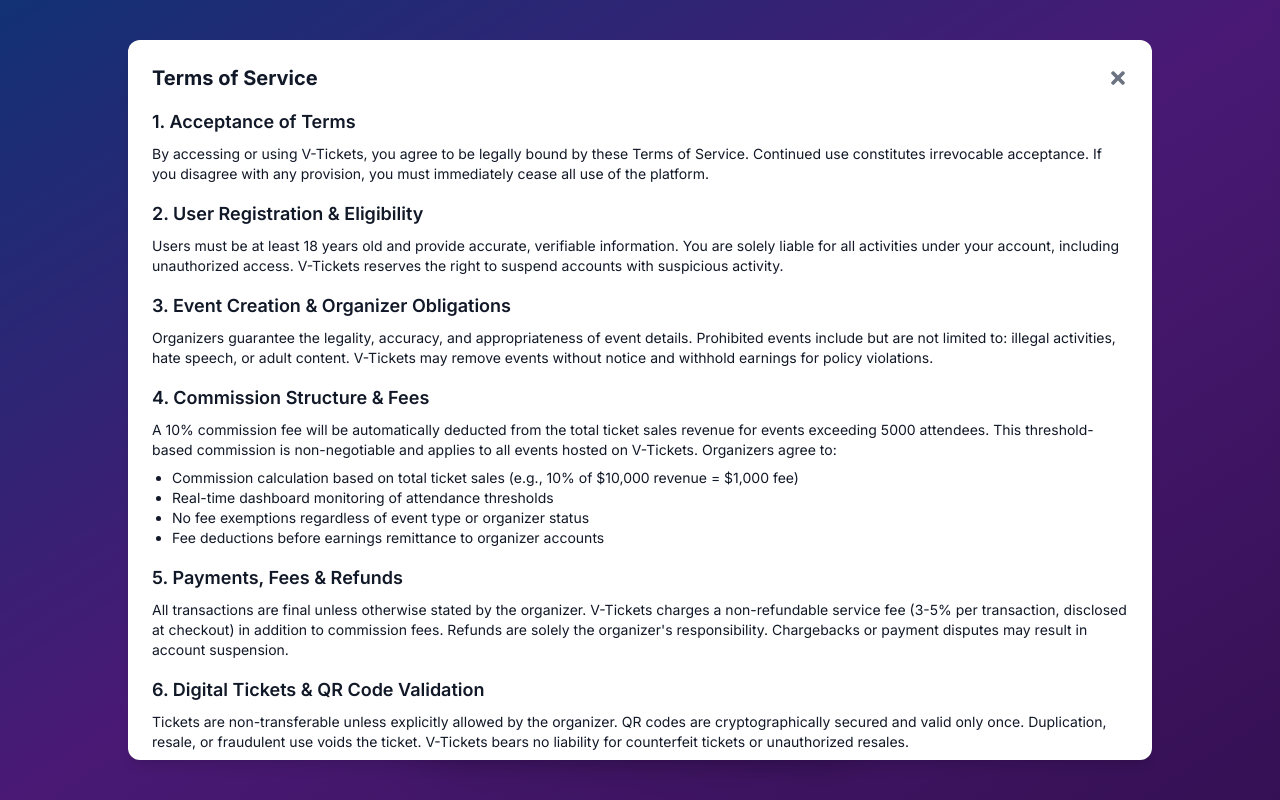
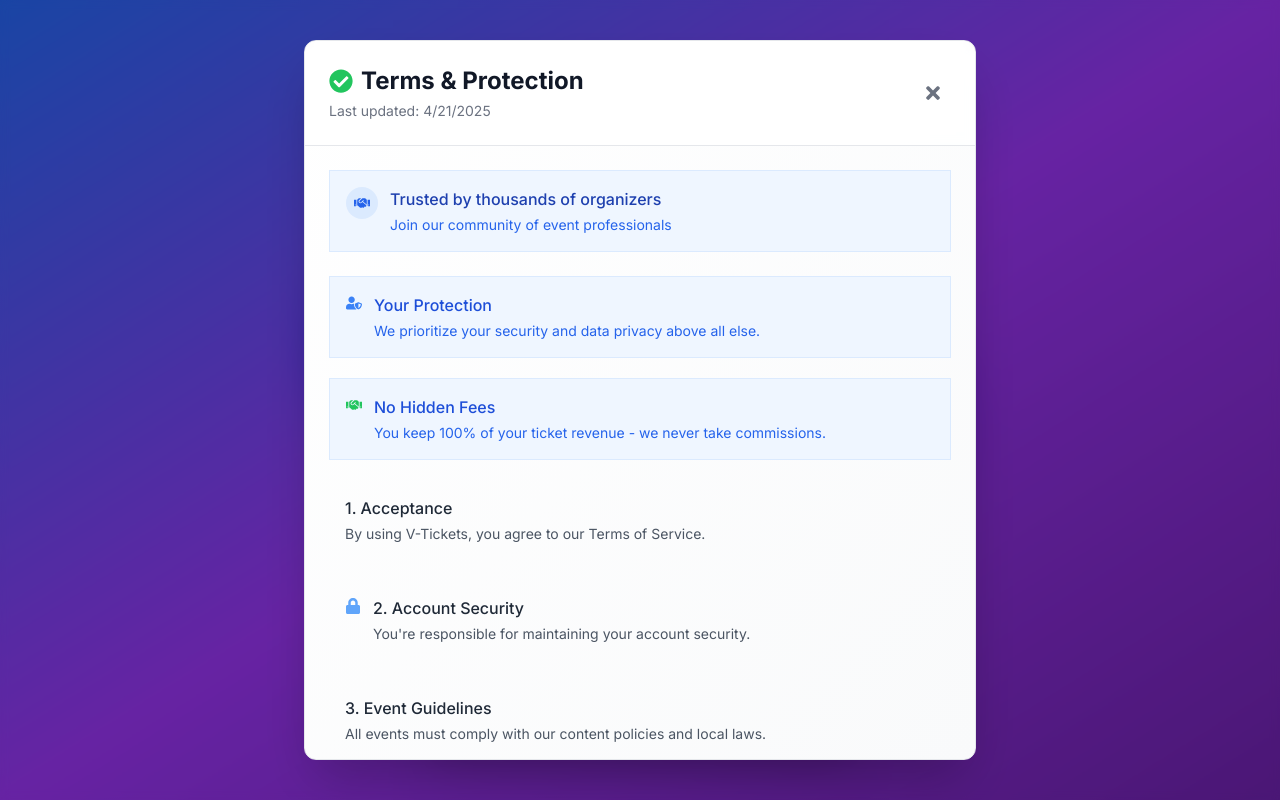
Before and after one commit to JabulaniUsen/Virtual-Ticket, a Next.js app: page /auth/signup in a window 1280 px wide. Both pictures are taken after a click on the button "Terms and Conditions". Built offline with nearby package versions, Linux system fonts and the light colour scheme; no server answers; a web font is replaced by a local one.

Commit message:
feat: enhance terms of service component with improved layout, icons, and performance optimizations

```diff
--- a/src/app/components/home/agreeTerms.tsx
+++ b/src/app/components/home/agreeTerms.tsx
@@ -1,120 +1,133 @@
-import React from 'react';
-import { FaTimes } from 'react-icons/fa';
+import React, { useMemo } from 'react';
+import { FaTimes, FaCheckCircle, FaHandshake, FaLock, FaUserShield } from 'react-icons/fa';
 
 interface AgreeTermsProps {
   onClose: () => void;
 }
 
 const AgreeTerms: React.FC<AgreeTermsProps> = ({ onClose }) => {
-  const sections = [
+  // Memoize sections for performance
+  const sections = useMemo(() => [
     {
-      title: "1. Acceptance of Terms",
-      content:
-        "By accessing or using V-Tickets, you agree to be legally bound by these Terms of Service. Continued use constitutes irrevocable acceptance. If you disagree with any provision, you must immediately cease all use of the platform."
+      title: "Your Protection",
+      icon: <FaUserShield className="text-blue-500" />,
+      content: "We prioritize your security and data privacy above all else.",
+      highlight: true
     },
     {
-      title: "2. User Registration & Eligibility",
-      content:
-        "Users must be at least 18 years old and provide accurate, verifiable information. You are solely liable for all activities under your account, including unauthorized access. V-Tickets reserves the right to suspend accounts with suspicious activity."
+      title: "No Hidden Fees",
+      icon: <FaHandshake className="text-green-500" />,
+      content: "You keep 100% of your ticket revenue - we never take commissions.",
+      highlight: true
     },
     {
-      title: "3. Event Creation & Organizer Obligations",
-      content:
-        "Organizers guarantee the legality, accuracy, and appropriateness of event details. Prohibited events include but are not limited to: illegal activities, hate speech, or adult content. V-Tickets may remove events without notice and withhold earnings for policy violations."
+      title: "1. Acceptance",
+      content: "By using V-Tickets, you agree to our Terms of Service."
     },
     {
-      title: "4. Commission Structure & Fees",
-      content:
-        "A 10% commission fee will be automatically deducted from the total ticket sales revenue for events exceeding 5000 attendees. This threshold-based commission is non-negotiable and applies to all events hosted on V-Tickets. Organizers agree to:",
-      subpoints: [
-        "Commission calculation based on total ticket sales (e.g., 10% of $10,000 revenue = $1,000 fee)",
-        "Real-time dashboard monitoring of attendance thresholds",
-        "No fee exemptions regardless of event type or organizer status",
-        "Fee deductions before earnings remittance to organizer accounts"
-      ]
+      title: "2. Account Security",
+      icon: <FaLock className="text-blue-400" />,
+      content: "You're responsible for maintaining your account security."
     },
     {
-      title: "5. Payments, Fees & Refunds",
-      content:
-        "All transactions are final unless otherwise stated by the organizer. V-Tickets charges a non-refundable service fee (3-5% per transaction, disclosed at checkout) in addition to commission fees. Refunds are solely the organizer's responsibility. Chargebacks or payment disputes may result in account suspension.",
+      title: "3. Event Guidelines",
+      content: "All events must comply with our content policies and local laws."
     },
     {
-      title: "6. Digital Tickets & QR Code Validation",
-      content:
-        "Tickets are non-transferable unless explicitly allowed by the organizer. QR codes are cryptographically secured and valid only once. Duplication, resale, or fraudulent use voids the ticket. V-Tickets bears no liability for counterfeit tickets or unauthorized resales."
+      title: "4. Ticket Sales",
+      content: "Organizers receive full ticket revenue minus payment processor fees."
     },
     {
-      title: "7. Data Privacy & Security",
-      content:
-        "User data is processed per our Privacy Policy and applicable laws. We may share data with organizers for event management but are not responsible for their misuse. By using V-Tickets, you consent to transactional and security-related communications."
-    },
-    {
-      title: "8. Intellectual Property",
-      content:
-        "All platform content (code, designs, trademarks) is owned by V-Tickets or licensors. Organizers retain ownership of event content but grant V-Tickets a global, royalty-free license to display and distribute it for operational purposes."
-    },
-    {
-      title: "9. Service Availability & Disclaimers",
-      content:
-        "V-Tickets is provided 'as is' without warranties of merchantability, fitness, or accuracy. We reserve the right to modify, suspend, or terminate services without liability, including for maintenance, security, or force majeure events."
-    },
-    {
-      title: "10. Limitation of Liability",
-      content:
-        "In no event shall V-Tickets’ liability exceed the total fees paid by the user in the preceding 12 months. We exclude liability for indirect, consequential, or punitive damages, including event cancellations, attendee injuries, or organizer misconduct."
-    },
-    {
-      title: "11. Modifications & Governing Law",
-      content:
-        "Terms may be updated at any time, with material changes notified via email or in-app alerts. Continued use after 30 days constitutes acceptance. Disputes are governed by the laws of [Your Jurisdiction], with exclusive jurisdiction in [Your Court Location]."
-    },
-    {
-      title: "12. Termination & Enforcement",
-      content:
-        "V-Tickets may terminate access for breaches of these terms, with or without notice. Organizers forfeit unpaid earnings upon termination for violations. Surviving clauses include Liability, IP, and Dispute Resolution."
-    },
-    {
-      title: "13. Contact & Dispute Resolution",
-      content: <>For disputes, contact us at <a href="mailto:support@vtickets.site" className="text-blue-500 underline">support@vtickets.site</a> within 30 days of the issue. Failure to resolve amicably may lead to binding arbitration in [Your Jurisdiction], waiving class-action rights.</>
+      title: "5. Final Sales",
+      content: "All ticket purchases are final unless required by law."
     }
-  ];
+  ], []);
 
   return (
-    <div className="fixed inset-0 flex items-center justify-center bg-black text-gray-900 bg-opacity-50 z-50">
-      <div className="bg-white p-6 rounded-lg sm:rounded-xl shadow-lg w-full max-w-5xl overflow-y-auto max-h-[96vh] sm:max-h-[90vh]">
-        <div className="flex justify-between items-center mb-4">
-          <h2 className="text-xl font-bold">Terms of Service</h2>
-          <button onClick={onClose} className="text-gray-500 hover:text-gray-700">
-            <FaTimes className="text-xl" />
-          </button>
+    <div className="fixed inset-0 flex items-center justify-center bg-black/30 backdrop-blur-sm z-50 animate-fadeIn">
+      <div className="bg-gradient-to-br from-white to-gray-50 dark:from-gray-800 dark:to-gray-900 rounded-xl shadow-2xl w-full max-w-2xl mx-4 max-h-[90vh] overflow-y-auto border border-gray-200 dark:border-gray-700">
+        {/* Header with psychological triggers */}
+        <div className="sticky top-0 bg-white/80 dark:bg-gray-800/80 backdrop-blur-sm p-6 border-b border-gray-200 dark:border-gray-700 z-10">
+          <div className="flex justify-between items-center">
+            <div>
+              <h2 className="text-2xl font-bold text-gray-900 dark:text-white flex items-center gap-2">
+                <FaCheckCircle className="text-green-500" />
+                <span>Terms & Protection</span>
+              </h2>
+              <p className="text-sm text-gray-500 dark:text-gray-400 mt-1">
+                Last updated: {new Date().toLocaleDateString()}
+              </p>
+            </div>
+            <button
+              onClick={onClose}
+              className="p-2 rounded-full hover:bg-gray-100 dark:hover:bg-gray-700 transition-colors"
+              aria-label="Close terms"
+            >
+              <FaTimes className="text-gray-500 dark:text-gray-400 text-xl" />
+            </button>
+          </div>
         </div>
-        {sections.map((section, index) => (
-          <div key={index} className="mb-4">
-            <h3 className="text-lg font-semibold">{section.title}</h3>
-            <p className="text-sm mt-2">{section.content}</p>
-            {section.subpoints && (
-              <ul className="list-disc pl-5 mt-2">
-                {section.subpoints.map((point, subIndex) => (
-                  <li key={subIndex} className="text-sm">{point}</li>
-                ))}
-              </ul>
-            )}
+
+        {/* Content with visual hierarchy */}
+        <div className="p-6 space-y-6">
+          {/* Social proof badge */}
+          <div className="bg-blue-50 dark:bg-blue-900/20 rounded-lg p-4 border border-blue-100 dark:border-blue-800 flex items-start gap-3">
+            <div className="bg-blue-100 dark:bg-blue-800 p-2 rounded-full">
+              <FaHandshake className="text-blue-600 dark:text-blue-300" />
+            </div>
+            <div>
+              <h3 className="font-medium text-blue-800 dark:text-blue-200">Trusted by thousands of organizers</h3>
+              <p className="text-sm text-blue-600 dark:text-blue-300 mt-1">
+                Join our community of event professionals
+              </p>
+            </div>
           </div>
-        ))}
-      <div className="mt-8 border-t pt-6">
-          <p className="text-sm text-gray-600 mb-4">
-            By clicking &quot;Accept & Continue&quot;, you acknowledge that you have read, understood, and agree to be bound by these Terms of Service. This agreement constitutes a legally binding document between you and V-Tickets.
-          </p>
-          <button
-            onClick={onClose}
-            className="w-full md:w-auto py-3 px-6 bg-blue-600 text-white rounded-lg hover:bg-blue-700 transition-colors font-medium text-sm"
-          >
-            Accept & Continue
-          </button>
+
+          {/* Terms sections */}
+          <div className="space-y-5">
+            {sections.map((section, index) => (
+              <div
+                key={index}
+                className={`p-4 rounded-lg transition-all ${section.highlight ? 'bg-blue-50 dark:bg-blue-900/10 border border-blue-100 dark:border-blue-800' : 'hover:bg-gray-50 dark:hover:bg-gray-800/50'}`}
+              >
+                <div className="flex items-start gap-3">
+                  {section.icon && (
+                    <div className={`mt-0.5 ${section.highlight ? 'text-blue-500' : 'text-gray-400'}`}>
+                      {section.icon}
+                    </div>
+                  )}
+                  <div>
+                    <h3 className={`font-medium ${section.highlight ? 'text-blue-700 dark:text-blue-300' : 'text-gray-800 dark:text-gray-200'}`}>
+                      {section.title}
+                    </h3>
+                    <p className={`mt-1 text-sm ${section.highlight ? 'text-blue-600 dark:text-blue-300' : 'text-gray-600 dark:text-gray-400'}`}>
+                      {section.content}
+                    </p>
+                  </div>
+                </div>
+              </div>
+            ))}
+          </div>
+
+          {/* Conversion-focused CTA */}
+          <div className="bg-gradient-to-r from-green-50 to-blue-50 dark:from-gray-800 dark:to-gray-800 rounded-xl p-5 border border-green-100 dark:border-gray-700 mt-6">
+            <div className="flex flex-col sm:flex-row sm:items-center justify-between gap-4">
+              <div>
+                <h3 className="font-medium text-gray-900 dark:text-white">Ready to get started?</h3>
+                <p className="text-sm text-gray-600 dark:text-gray-300 mt-1">
+                  You&apos;re just one click away from creating amazing events
+                </p>
+              </div>
+              <button
+                onClick={onClose}
+                className="px-6 py-3 bg-gradient-to-r from-green-500 to-blue-500 hover:from-green-600 hover:to-blue-600 text-white rounded-lg font-medium shadow-md hover:shadow-lg transition-all transform hover:scale-[1.02] active:scale-95 whitespace-nowrap"
+              >
+                I Understand - Continue
+              </button>
+            </div>
+          </div>
         </div>
       </div>
-
-
     </div>
   );
 };
--- a/src/app/term&condition/page.tsx
+++ b/src/app/term&condition/page.tsx
@@ -1,172 +1,117 @@
 'use client';
-import { useEffect } from 'react';
+import { useMemo } from 'react';
 import Layout from '@/components/Layout/Layout';
-import { motion, useAnimation } from 'framer-motion';
-import { useInView } from 'react-intersection-observer';
+import { motion } from 'framer-motion';
 
 const TermsAndConditionsPage = () => {
-  const sections = [
+  // Memoize sections to prevent unnecessary recalculations
+  const sections = useMemo(() => [
     {
       title: "1. Acceptance of Terms",
-      content:
-        "By accessing or using V-Tickets, you agree to be legally bound by these Terms and Conditions. Continued use constitutes irrevocable acceptance. If you disagree with any provision, you must immediately cease all use of the platform."
+      content: "By accessing or using V-Tickets, you agree to be legally bound by these Terms and Conditions. Continued use constitutes acceptance. If you disagree with any provision, you must immediately cease all use."
     },
     {
       title: "2. User Registration & Eligibility",
-      content:
-        "Users must be at least 18 years old and provide accurate, verifiable information. You are solely liable for all activities under your account, including unauthorized access. V-Tickets reserves the right to suspend accounts with suspicious activity."
+      content: "Users must be at least 18 years old and provide accurate information. You are solely liable for all activities under your account. V-Tickets reserves the right to suspend accounts with suspicious activity."
     },
     {
       title: "3. Event Creation & Organizer Obligations",
-      content:
-        "Organizers guarantee the legality, accuracy, and appropriateness of event details. Prohibited events include but are not limited to: illegal activities, hate speech, or adult content. V-Tickets may remove events without notice and withhold earnings for policy violations."
+      content: "Organizers guarantee the legality, accuracy, and appropriateness of event details. Prohibited events include illegal activities, hate speech, or adult content. V-Tickets may remove events without notice."
     },
     {
-      title: "4. Commission Structure & Fees",
-      content:
-        "A 10% commission fee will be automatically deducted from the total ticket sales revenue for events exceeding 5000 attendees. This threshold-based commission is non-negotiable and applies to all events hosted on V-Tickets. Organizers agree to:",
+      title: "4. Ticket Sales & Payments",
+      content: "All ticket sales are final. Organizers receive 100% of ticket revenue minus payment processing fees. V-Tickets does not take any commission on ticket sales. Organizers agree to:",
       subpoints: [
-        "Commission calculation based on total ticket sales (e.g., 10% of $10,000 revenue = $1,000 fee)",
-        "Real-time dashboard monitoring of attendance thresholds",
-        "No fee exemptions regardless of event type or organizer status",
-        "Fee deductions before earnings remittance to organizer accounts"
+        "Accurate event pricing disclosure",
+        "Clear communication of event details",
+        "Compliance with all applicable laws"
       ]
     },
     {
-      title: "5. Payments, Fees & Refunds",
-      content:
-        "All transactions are final unless otherwise stated by the organizer. V-Tickets charges a non-refundable service fee (3-5% per transaction, disclosed at checkout) in addition to commission fees. Refunds are solely the organizer's responsibility. Chargebacks or payment disputes may result in account suspension.",
+      title: "5. No Refund Policy",
+      content: "All sales are final. No refunds will be issued unless required by law. Organizers may set their own refund policies, but V-Tickets provides no refund processing services."
     },
     {
-      title: "6. Digital Tickets & QR Code Validation",
-      content:
-        "Tickets are non-transferable unless explicitly allowed by the organizer. QR codes are cryptographically secured and valid only once. Duplication, resale, or fraudulent use voids the ticket. V-Tickets bears no liability for counterfeit tickets or unauthorized resales."
+      title: "6. Digital Tickets & Validation",
+      content: "Tickets are non-transferable unless allowed by the organizer. QR codes are cryptographically secured and valid only once. Duplication or fraudulent use voids the ticket."
     },
     {
       title: "7. Data Privacy & Security",
-      content:
-        "User data is processed per our Privacy Policy and applicable laws. We may share data with organizers for event management but are not responsible for their misuse. By using V-Tickets, you consent to transactional and security-related communications."
+      content: "User data is processed per our Privacy Policy. We may share necessary data with organizers for event management but are not responsible for their data practices."
     },
     {
       title: "8. Intellectual Property",
-      content:
-        "All platform content (code, designs, trademarks) is owned by V-Tickets or licensors. Organizers retain ownership of event content but grant V-Tickets a global, royalty-free license to display and distribute it for operational purposes."
+      content: "Platform content is owned by V-Tickets or licensors. Organizers retain ownership of event content but grant V-Tickets a license to display it for operational purposes."
     },
     {
-      title: "9. Service Availability & Disclaimers",
-      content:
-        "V-Tickets is provided 'as is' without warranties of merchantability, fitness, or accuracy. We reserve the right to modify, suspend, or terminate services without liability, including for maintenance, security, or force majeure events."
+      title: "9. Service Availability",
+      content: "V-Tickets is provided 'as is'. We may modify, suspend, or terminate services without liability for maintenance, security, or force majeure events."
     },
     {
       title: "10. Limitation of Liability",
-      content:
-        "In no event shall V-Tickets’ liability exceed the total fees paid by the user in the preceding 12 months. We exclude liability for indirect, consequential, or punitive damages, including event cancellations, attendee injuries, or organizer misconduct."
+      content: "Our liability is limited to fees paid in the preceding 12 months. We exclude liability for indirect, consequential, or punitive damages."
     },
     {
-      title: "11. Modifications & Governing Law",
-      content:
-        "Terms may be updated at any time, with material changes notified via email or in-app alerts. Continued use after 30 days constitutes acceptance. Disputes are governed by the laws of [Your Jurisdiction], with exclusive jurisdiction in [Your Court Location]."
+      title: "11. Governing Law",
+      content: "Disputes are governed by the laws of Nigeria, with exclusive jurisdiction in Lagos courts."
     },
     {
-      title: "12. Termination & Enforcement",
-      content:
-        "V-Tickets may terminate access for breaches of these terms, with or without notice. Organizers forfeit unpaid earnings upon termination for violations. Surviving clauses include Liability, IP, and Dispute Resolution."
-    },
-    {
-      title: "13. Contact & Dispute Resolution",
-      content: <>For disputes, contact us at <a href="mailto:support@vtickets.site" className="text-blue-500 underline">support@vtickets.site</a> within 30 days of the issue. Failure to resolve amicably may lead to binding arbitration in [Your Jurisdiction], waiving class-action rights.</>
+      title: "12. Contact Information",
+      content: <>For questions contact <a href="mailto:Jabulanietokakpan@gmail.com" className="text-blue-500 underline">support@vtickets.site</a></>
     }
-  ];
+  ], []);
 
-  // Animation variant for sections
-  const sectionVariant = {
-    hidden: { opacity: 0, y: 50 },
-    visible: { opacity: 1, y: 0 }
-  };
-
-  interface SectionProps {
-    title: string;
-    content: string | React.ReactElement;
-    index: number;
-    subpoints?: string[];
-  }
-
-  const SectionComponent = ({ title, content, subpoints }: SectionProps) => {
-    const controls = useAnimation();
-    const [ref, inView] = useInView({
-      threshold: 0.2,
-      triggerOnce: true
-    });
-
-    useEffect(() => {
-      if (inView) {
-        controls.start('visible');
-      }
-    }, [controls, inView]);
-
-    return (
-      <motion.div
-        ref={ref}
-        initial="hidden"
-        animate={controls}
-        variants={sectionVariant}
-        transition={{ duration: 0.5, delay: 0.1 }}
-        className="mb-6"
-      >
-        <h2 className="text-lg md:text-xl font-semibold border-b-2 border-gray-200 dark:border-gray-700 pb-2 mt-4">
-          {title}
-        </h2>
-        <p className="text-sm md:text-base mt-3 leading-relaxed text-gray-600 dark:text-gray-300">
-          {content}
-        </p>
-        {subpoints && (
-          <ul className="mt-4 space-y-2 pl-6 list-disc text-gray-600 dark:text-gray-400">
-            {subpoints.map((point, index) => (
-              <li key={index} className="text-sm md:text-base">
-                {point}
-              </li>
-            ))}
-          </ul>
-        )}
-      </motion.div>
-    );
+  // Simple animation variant
+  const fadeIn = {
+    hidden: { opacity: 0 },
+    visible: { opacity: 1 }
   };
 
   return (
     <Layout>
-      <div className="min-h-screen px-4 sm:px-6 lg:px-8 py-10 bg-white text-gray-800 dark:bg-gray-900 dark:text-gray-300">
-      <div
-          className="container sm:max-w-6xl mx-auto w-full p-5"
-          style={{
-            boxShadow: '0 4px 15px rgba(0, 0, 0, 0.75)' ,
-          }}
-        >
-        {/* <div className="container mx-auto p-5 max-w-5xl"> */}
+      <div className="min-h-screen px-4 py-8 bg-white text-gray-800 dark:bg-gray-900 dark:text-gray-300">
+        <div className="max-w-4xl mx-auto p-6 shadow-lg rounded-lg">
           <motion.div
-            initial={{ opacity: 0, y: -20 }}
-            animate={{ opacity: 1, y: 0 }}
-            transition={{ duration: 0.6 }}
+            initial="hidden"
+            animate="visible"
+            variants={fadeIn}
+            transition={{ duration: 0.5 }}
           >
-            <h1 className="text-center text-2xl md:text-3xl mb-5 font-bold">
-              Terms of Service
-            </h1>
-            <h2 className="text-center text-lg md:text-xl border-b-2 border-gray-200 dark:border-gray-700 pb-2 mb-3">
-              Terms of Service for V‑Tickets
+            <h1 className="text-2xl font-bold text-center mb-4">Terms of Service</h1>
+            <h2 className="text-xl text-center border-b pb-4 mb-6 dark:border-gray-700">
+              V-Tickets Platform Terms
             </h2>
-            <p className="text-center text-sm md:text-base mb-8">
-              <strong>Effective Date:</strong> {new Date().toLocaleDateString()}
+            <p className="text-center mb-8">
+              <strong>Effective:</strong> {new Date().toLocaleDateString()}
             </p>
           </motion.div>
 
-          {sections.map((section, index) => (
-            <SectionComponent
-              key={index}
-              title={section.title}
-              content={section.content}
-              subpoints={section.subpoints}
-              index={index}
-            />
-          ))}
+          <div className="space-y-8">
+            {sections.map((section, index) => (
+              <motion.div
+                key={index}
+                initial="hidden"
+                animate="visible"
+                variants={fadeIn}
+                transition={{ duration: 0.5, delay: index * 0.1 }}
+                className="mb-6"
+              >
+                <h2 className="text-lg font-semibold border-b pb-2 dark:border-gray-700">
+                  {section.title}
+                </h2>
+                <p className="mt-3 text-gray-600 dark:text-gray-300">
+                  {section.content}
+                </p>
+                {section.subpoints && (
+                  <ul className="mt-3 space-y-2 pl-5 list-disc text-gray-600 dark:text-gray-400">
+                    {section.subpoints.map((point, i) => (
+                      <li key={i}>{point}</li>
+                    ))}
+                  </ul>
+                )}
+              </motion.div>
+            ))}
+          </div>
         </div>
       </div>
     </Layout>
```
